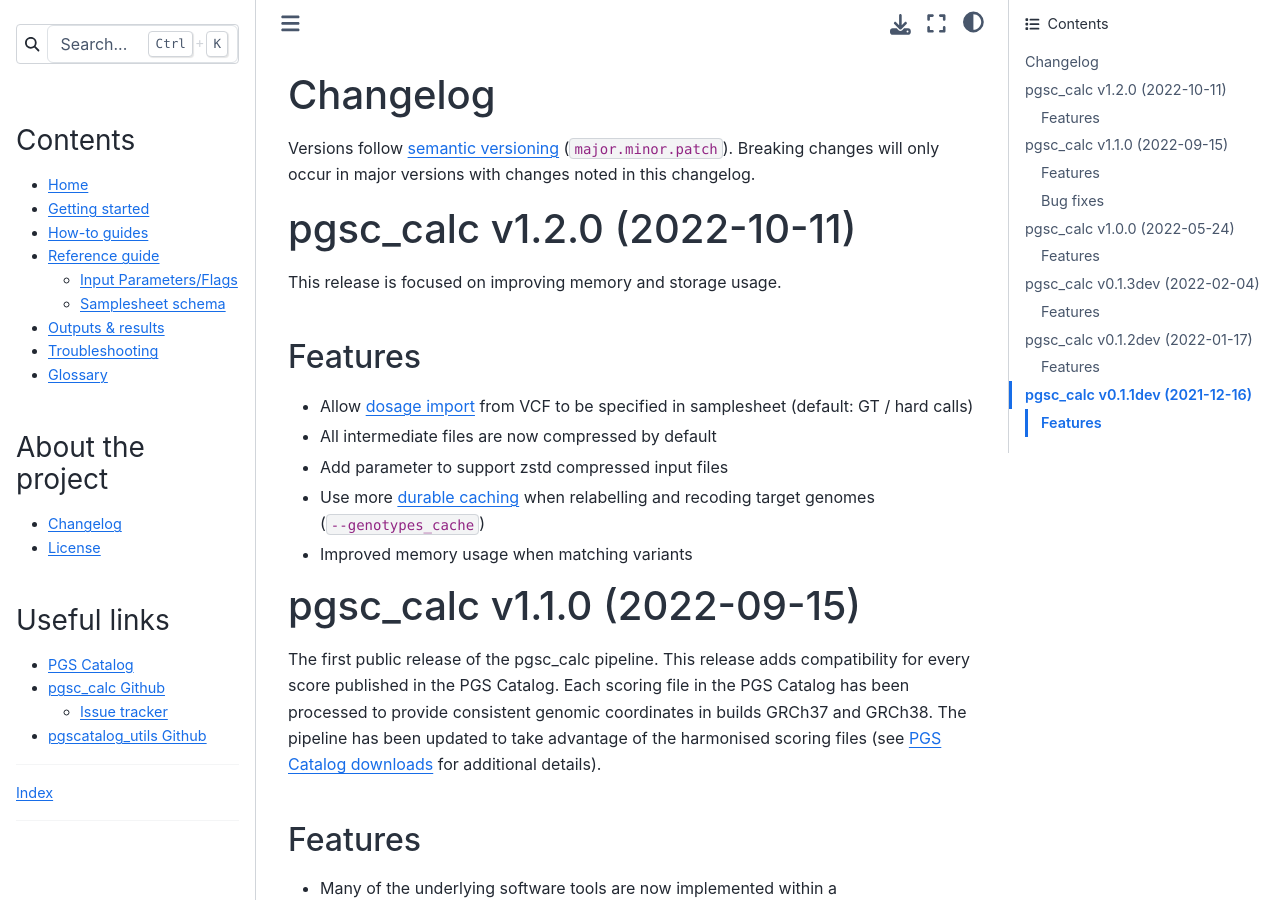
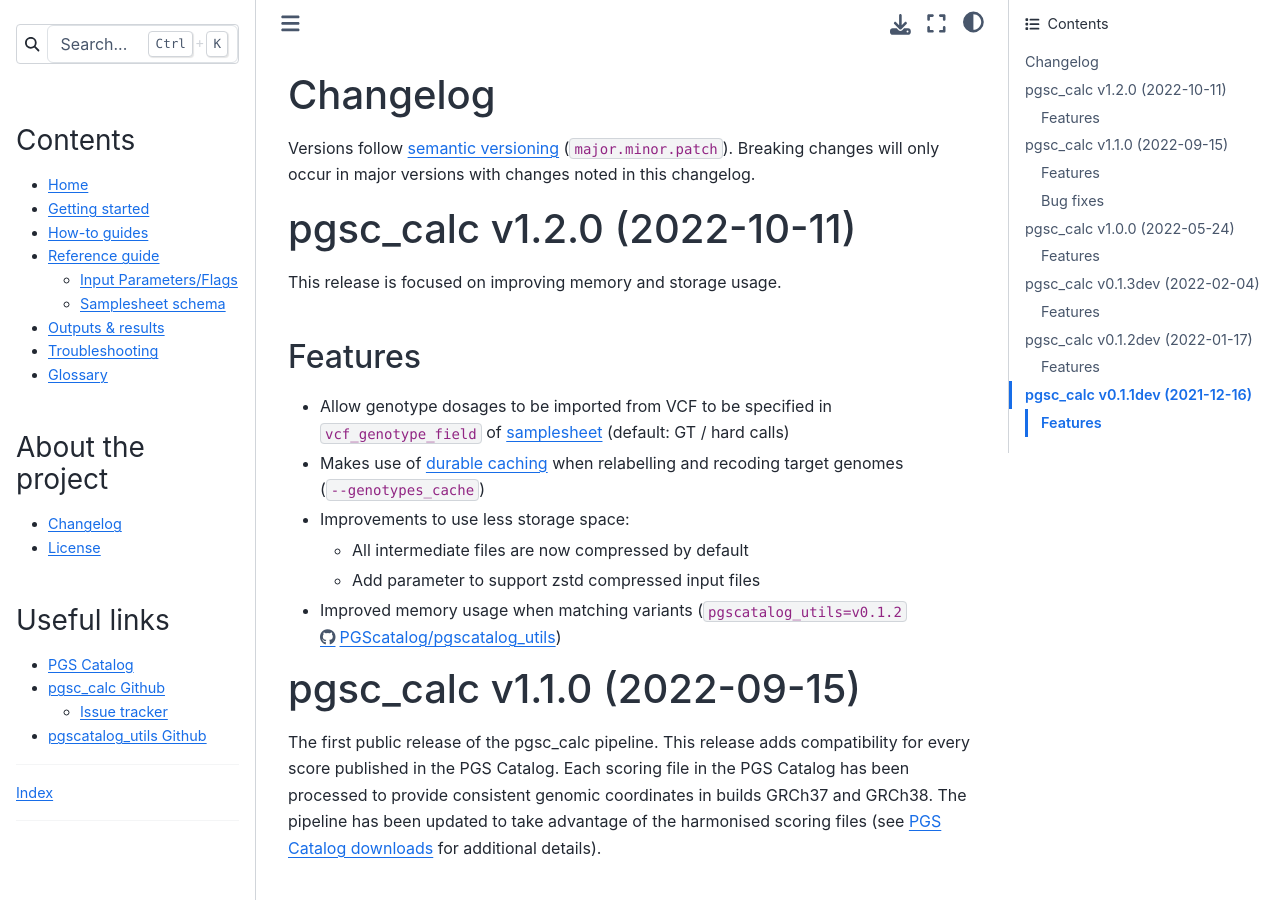
Before and after one commit to PGScatalog/pgsc_calc, a Sphinx documentation site: the page built from docs/changelog.rst, in a window 1280 px wide and 900 px high. Built offline with Sphinx 7.4.7 and the Sphinx Book theme 1.1.4, drawn with Linux system fonts in a browser that asks for light colours; the version number could not be read and is left out.

Commit message:
Dosage information signposted in a couple more relevant places

```diff
--- a/docs/changelog.rst
+++ b/docs/changelog.rst
@@ -16,17 +16,21 @@
 Features
 ~~~~~~~~
 
-- Allow `dosage import`_ from VCF to be specified in samplesheet (default: GT / hard calls)
+- Allow genotype dosages to be imported from VCF to be specified in ``vcf_genotype_field``
+  of samplesheet_ (default: GT / hard calls)
 
-- All intermediate files are now compressed by default
+- Makes use of `durable caching`_ when relabelling and recoding target genomes (``--genotypes_cache``)
 
-- Add parameter to support zstd compressed input files
+- Improvements to use less storage space:
 
-- Use more `durable caching`_ when relabelling and recoding target genomes (``--genotypes_cache``)
+  - All intermediate files are now compressed by default
 
-- Improved memory usage when matching variants
+  - Add parameter to support zstd compressed input files
 
-.. _dosage import: https://pgsc-calc.readthedocs.io/en/dev/reference/input.html
+- Improved memory usage when matching variants (``pgscatalog_utils=v0.1.2``
+  https://github.com/PGScatalog/pgscatalog_utils)
+
+.. _samplesheet: https://pgsc-calc.readthedocs.io/en/dev/reference/input.html
 .. _durable caching: https://pgsc-calc.readthedocs.io/en/dev/reference/params.html#parameter-schema
 
 pgsc_calc v1.1.0 (2022-09-15)
--- a/docs/getting-started.rst
+++ b/docs/getting-started.rst
@@ -155,7 +155,9 @@
   analysis.
 - **vcf_path**: A text string of a file path pointing to a multi-sample
   :term:`VCF` file. File names must be unique. It's best to use full file paths,
-  not relative file paths.
+  not relative file paths. By default hard-called genotypes (``GT`` field) are imported,
+  if you would like to import dosages (``DS``) a it needs to be specified in the ``vcf_genotype_field``
+  column, see :ref:`setup samplesheet` for additional information.
 - **bfile_path**: A text string of a file path pointing to the prefix of a plink
   binary fileset. For example, if a binary fileset consists of plink.bed,
   plink.bim, and plink.fam then the prefix would be "plink". Must be
--- a/docs/reference/input.rst
+++ b/docs/reference/input.rst
@@ -2,7 +2,9 @@
 =============================
 
 The documentation below is automatically generated from the schema. The JSON
-file contains additional technical detail not shown in the table below.
+file contains additional technical detail not shown in the table below. See
+:ref:`setup samplesheet` for a user-friendly step-by-step introduction to the
+genotype inputs.
 
 Each row in a samplesheet can only have a single genomic data format (i.e. they
 are mutually exclusive). This reference is helpful if you want to:
```
